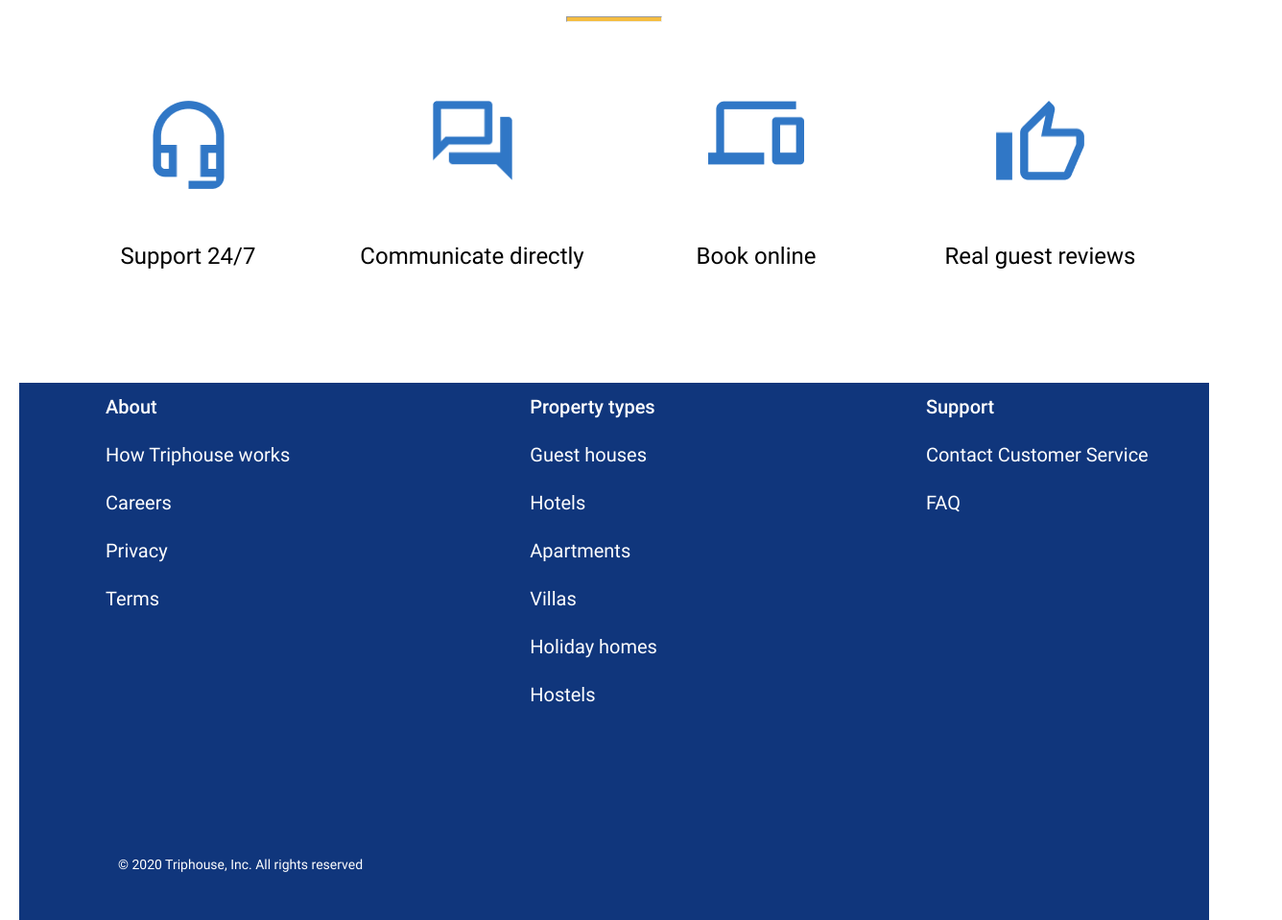
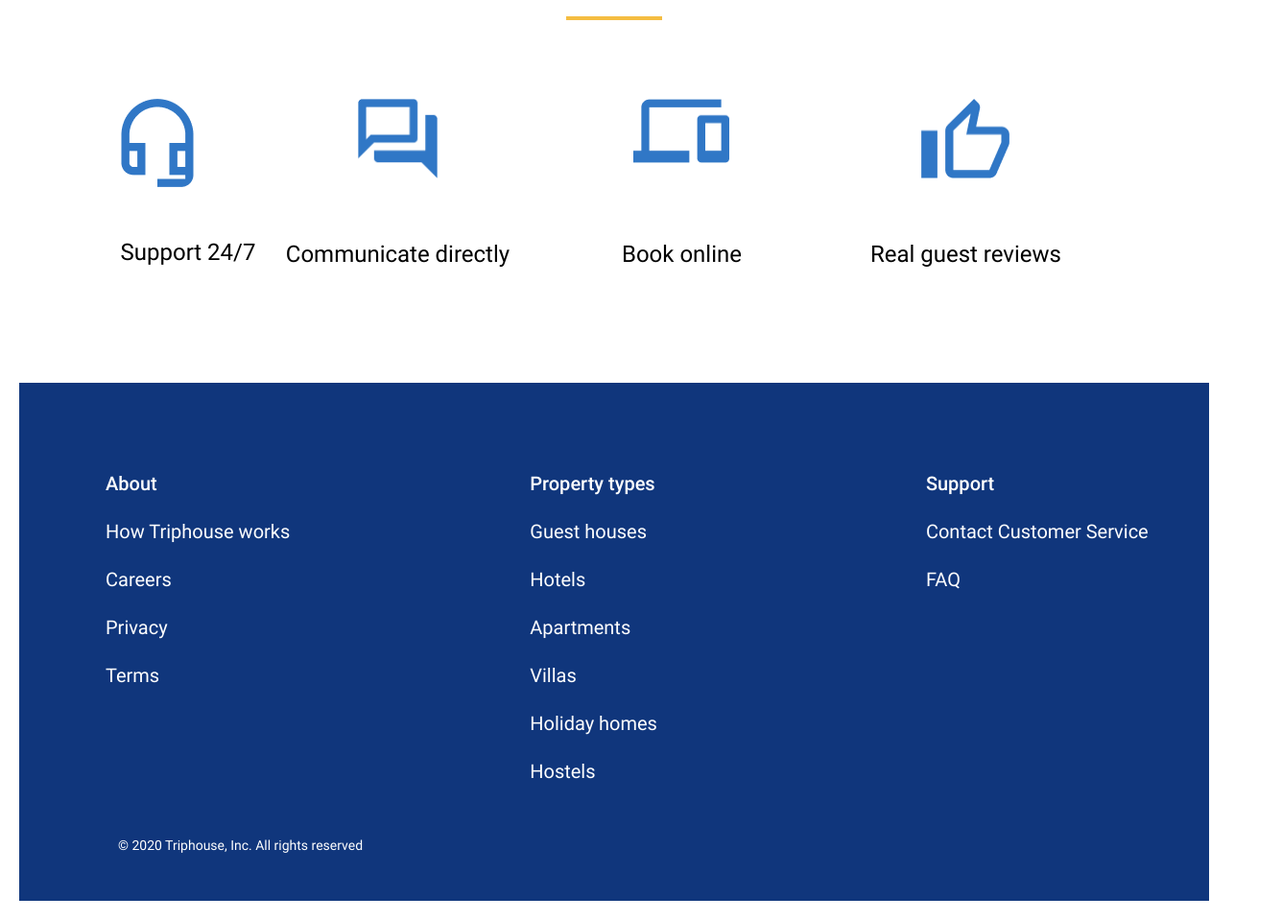
Before and after one commit to brahmankulov1997/if-html, a website: page TripHouse Project/index.html in a window 1280 px wide. Shown: the part 170-1129 px from the top of the page at 96% size, 1336 px wide, since content can reach past the window. Drawn offline with Linux system fonts and the light colour scheme.

Commit message:
corrected

```diff
--- a/styles/style.css
+++ b/styles/style.css
@@ -34,9 +34,10 @@ h2 {
     text-align: center;
 }
 .container>hr {
+    border:none;
     margin-top: 20px;
     width: 100px;
-    height: 6px;
+    height: 4px;
     background-color: #F5BD41;
 }
 .wrapper {
@@ -47,7 +48,7 @@ h2 {
     margin-left: 104px;
     margin-right: 104px;
 }
-.reviews,.booking,.communication,.Image {
+.reviews,.booking,.communication,.image {
     width: 296px;
     height: 176px;
     display: flex;
@@ -59,7 +60,7 @@ h2 {
     width: 100px;
     height:100px;
 }
-.Image>img {
+.image>img {
     width: 75px;
     height: 92px;
 }
@@ -85,11 +86,12 @@ h2 {
 .list-footer {
     list-style: none;
     font-size: 20px;
-    font-weight: 300;
+    font-weight: 400;
     color: #ffffff;
     line-height: 2.5;
 }
 .list-footer li:first-child {
+    padding-top: 80px;
     font-weight: 500;
 }
 .about {
@@ -105,7 +107,7 @@ h2 {
     color:#ffffff;
     background-color: #10367c;
     font-size: 14px;
-    padding-top: 64px;
+    padding-top: 44px;
     padding-left: 103px;
     padding-bottom: 50px;
 }
```
